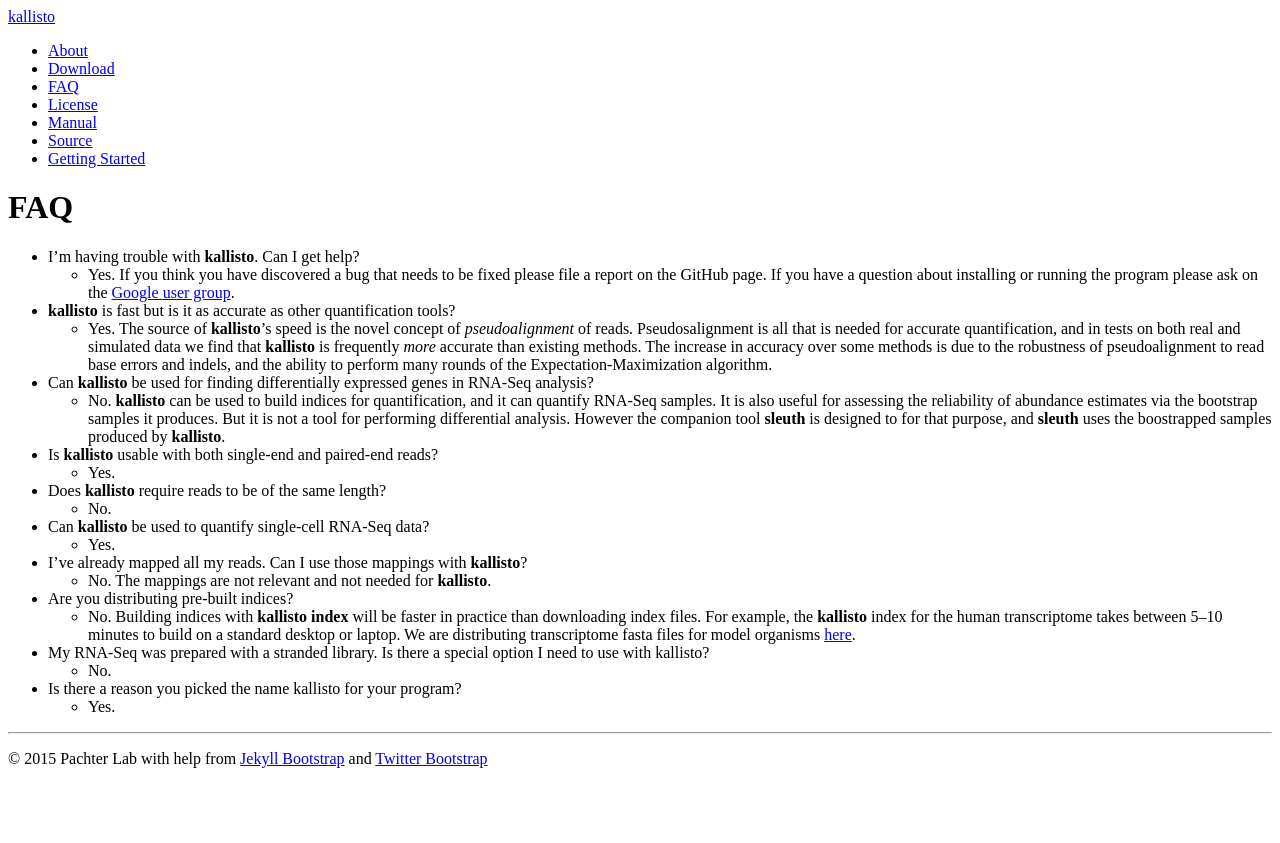
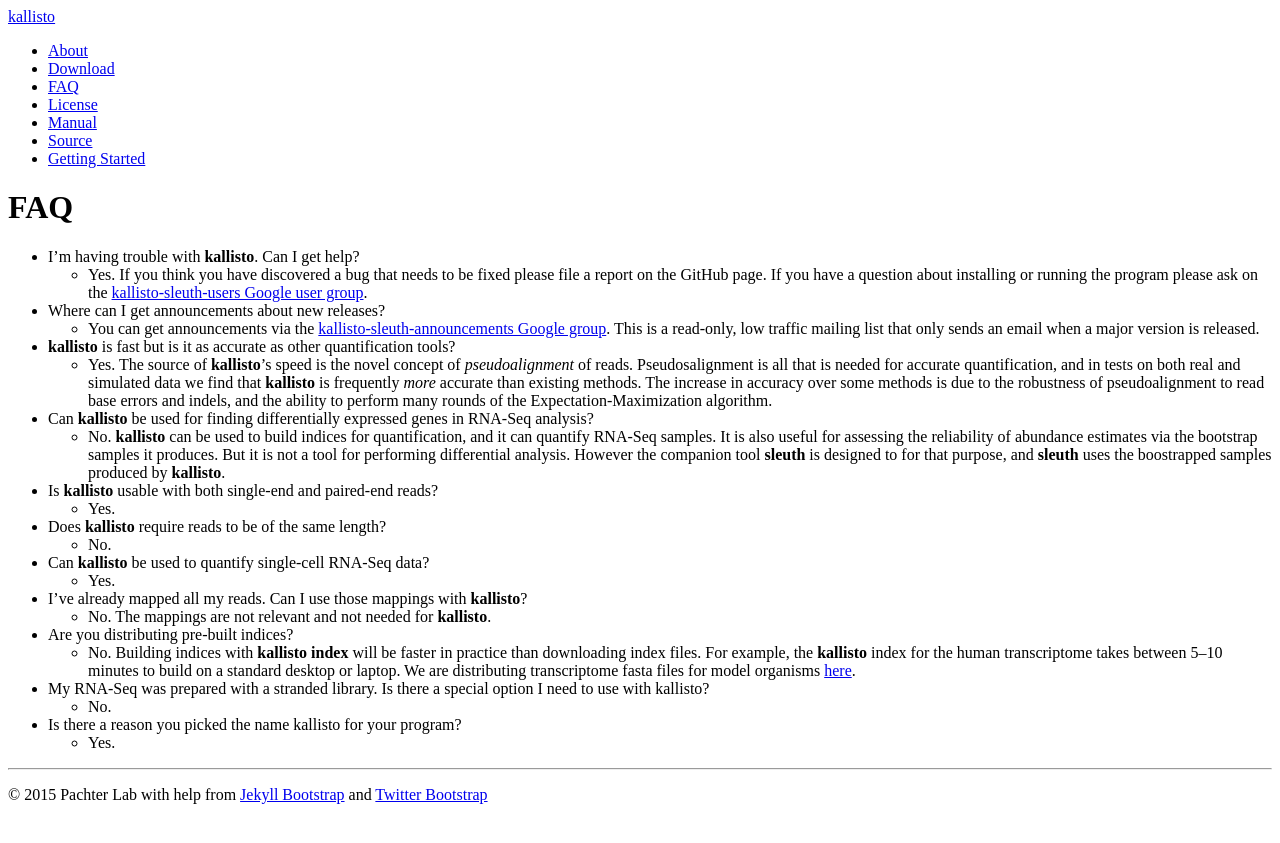
Before and after one commit to pachterlab/kallisto, a Jekyll site: the page built from faq.md, in a window 1280 px wide. Shown: the top 843 px of the page. Built offline with Jekyll 4.4.1, drawn with Linux system fonts in a browser that asks for light colours.

Commit message:
update FAQ to include announcements list

```diff
--- a/faq.md
+++ b/faq.md
@@ -7,13 +7,34 @@ group: navigation
 {% include JB/setup %}
 
 - I'm having trouble with __kallisto__. Can I get help?
-  - Yes. If you think you have discovered a bug that needs to be fixed please file a report on the GitHub page. If you have a question about installing or running the program please ask on the [Google user group](https://groups.google.com/forum/#!forum/kallisto-sleuth-users).
+  - Yes. If you think you have discovered a bug that needs to be fixed please
+    file a report on the GitHub page. If you have a question about installing
+    or running the program please ask on the [kallisto-sleuth-users Google user
+    group](https://groups.google.com/forum/#!forum/kallisto-sleuth-users).
+
+- Where can I get announcements about new releases?
+  - You can get announcements via the [kallisto-sleuth-announcements Google
+    group](https://groups.google.com/forum/#!forum/kallisto-sleuth-announcements).
+    This is a read-only, low traffic mailing list that only sends an email when
+    a major version is released.
 
 - __kallisto__ is fast but is it as accurate as other quantification tools?
-  - Yes. The source of  __kallisto__'s speed is the novel concept of _pseudoalignment_ of reads. Pseudosalignment is all that is needed for accurate quantification, and in tests on both real and simulated data we find that __kallisto__ is frequently _more_ accurate than existing methods. The increase in accuracy over some methods is due to the robustness of pseudoalignment to read base errors and indels, and the ability to perform many rounds of the Expectation-Maximization algorithm.
+  - Yes. The source of  __kallisto__'s speed is the novel concept of
+    _pseudoalignment_ of reads. Pseudosalignment is all that is needed for
+    accurate quantification, and in tests on both real and simulated data we
+    find that __kallisto__ is frequently _more_ accurate than existing methods.
+    The increase in accuracy over some methods is due to the robustness of
+    pseudoalignment to read base errors and indels, and the ability to perform
+    many rounds of the Expectation-Maximization algorithm.
 
-- Can __kallisto__  be used for finding differentially expressed genes in RNA-Seq analysis?
-  - No. __kallisto__ can be used to build indices for quantification, and it can quantify RNA-Seq samples. It is also useful for assessing the reliability of abundance estimates via the bootstrap samples it produces. But it is not a tool for performing differential analysis. However the companion tool __sleuth__ is designed to for that purpose, and __sleuth__  uses the boostrapped samples produced by __kallisto__.
+- Can __kallisto__  be used for finding differentially expressed genes in
+  RNA-Seq analysis?
+  - No. __kallisto__ can be used to build indices for quantification, and it
+    can quantify RNA-Seq samples. It is also useful for assessing the
+    reliability of abundance estimates via the bootstrap samples it produces.
+    But it is not a tool for performing differential analysis. However the
+    companion tool __sleuth__ is designed to for that purpose, and __sleuth__
+    uses the boostrapped samples produced by __kallisto__.
 
 - Is __kallisto__ usable with both single-end and paired-end reads?
   - Yes.
```
